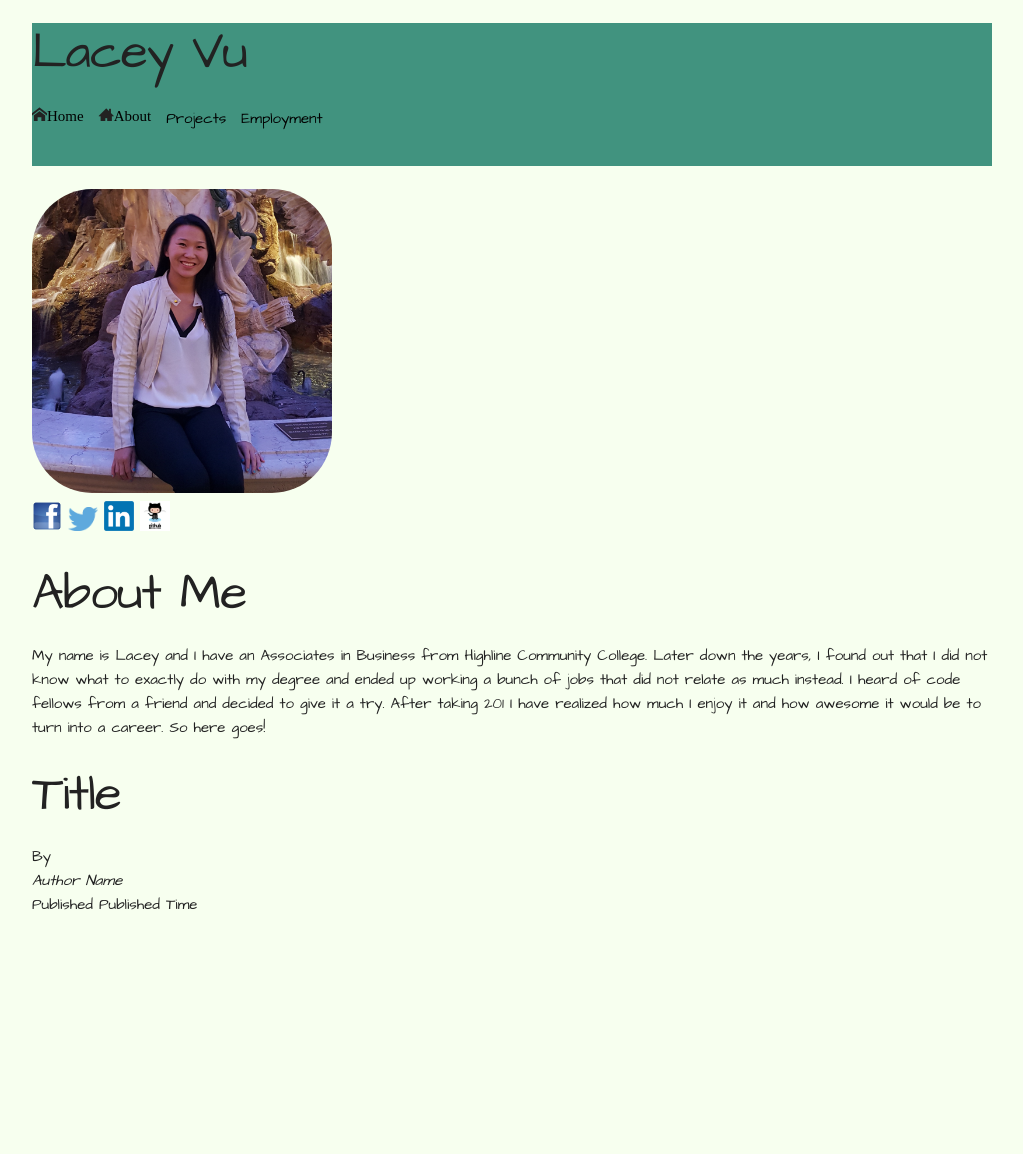
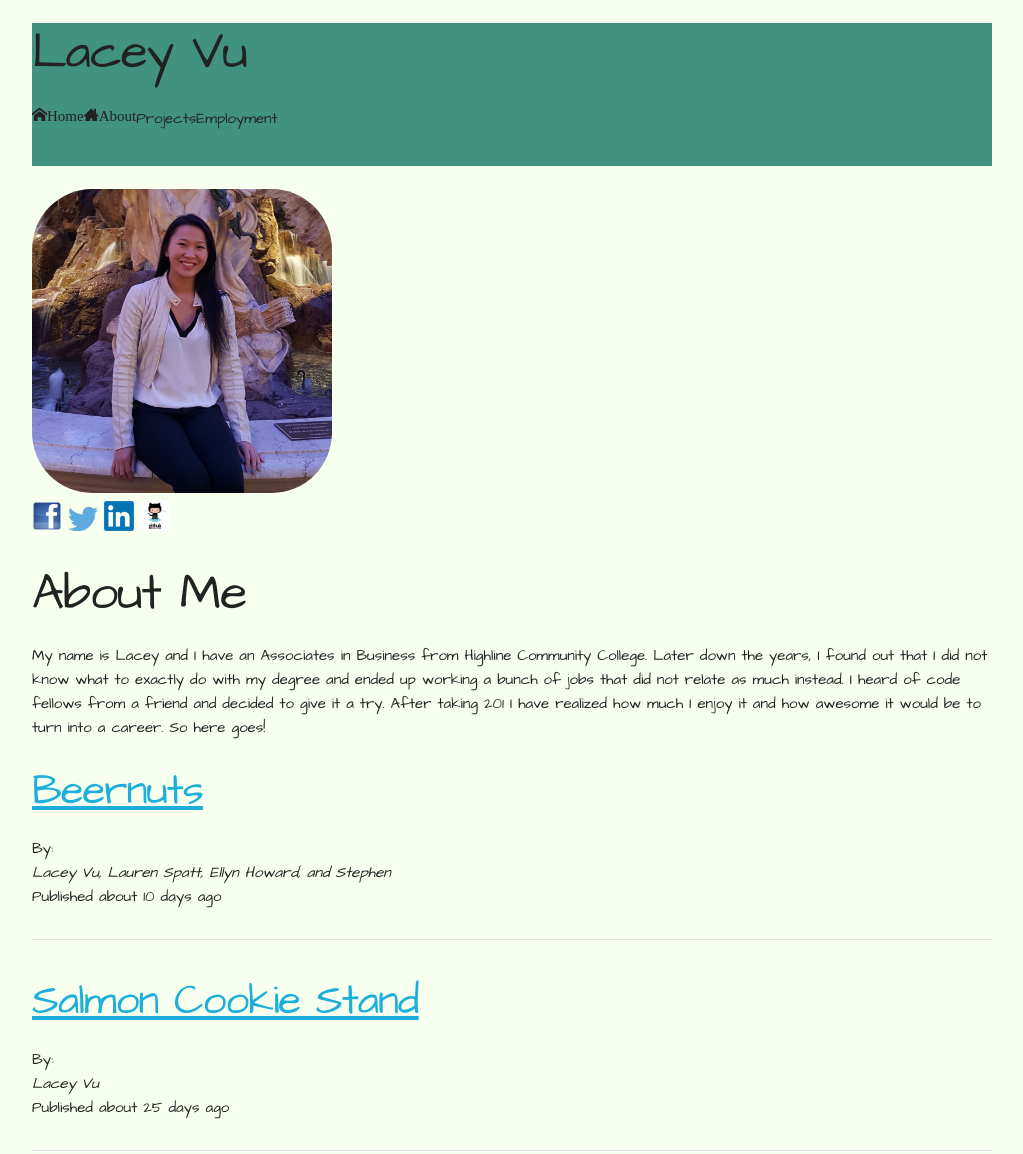
Before and after one commit to laceylin2010/code-blog, a plain HTML site: page index.html in a window 1280 px wide. Shown: the top 1154 px of the page, without its empty margins (128-1151 px from the left). Before the commit the page ends 917 px from the top, so only its background shows below. Drawn offline with Linux system fonts and the light colour scheme; files whose address does not match are found by name.

Commit message:
fixed fading in and out prob as well as adding portfolio

```diff
--- a/css/layout.css
+++ b/css/layout.css
@@ -15,6 +15,9 @@
   padding-right: 1em;
   color: black;
 }
+.template {
+  display: none;
+}
 .template2 {
   display: none;
 }
--- a/index.html
+++ b/index.html
@@ -20,10 +20,10 @@
       <h1>Lacey Vu</h1>
         <nav class='navbar' >
           <ul>
-            <li class='icon-home'><a href='#' id='mainpage'>Home</a></li>
-            <li class='icon icon-user'><a href='#' id='about-me'>About</a></li>
-            <li><a href='' class='projectlink'>Projects</a><li>
-            <li><a href='' id='employedhistory'>Employment</a></li>
+            <li class='icon-home' id='mainpage'>Home</li>
+            <li class='icon icon-user' id="about-me">About</li>
+            <li class='projectlink' id="projecthistory" >Projects</a><li>
+            <li class='employed' id='employedhistory' >Employment</li>
           </ul>
         </nav>
     </header>
@@ -44,9 +44,9 @@
       <article class='template' data-category='projects'>
         <header>
             <div class='persProj'>
-              <h1>Title</h1>
-                By <address>Author Name</address>
-                Published <time datePublished='2000-01-01'>Published Time </time>
+              <h2><a href=''>Title</a></h2>
+                By: <address class='authorname'> Author Name </address>
+                Published <time class='datetime' datePublished='2000-01-01'>Published Time </time>
             </div>
         </header>
       </article>
@@ -65,8 +65,8 @@
 
       <script src='js/jquery.js'></script>
       <script src='js/jobs.js'></script>
+      <script src='js/portfolio.js'></script>
       <script src='js/app.js'></script>
-      <script src='js/portfolio.js'></script>
 
     </div>
   </body>
--- a/js/app.js
+++ b/js/app.js
@@ -10,16 +10,15 @@ function Info (info){
 Info.prototype.toHTML = function(){
   var $newInfo = $('article.template').clone();
 
-  $newInfo.find('article.template h1').text(this.title);
-  console.log(this.title);
+  $newInfo.find('h2').html('<a href="' + this.titleUrl + '">' + this.title + '</a>');
+  // $newInfo.find('h2').text(this.title);
+  $newInfo.find('.authorname').text(this.author);
+  $newInfo.find('.datetime').text(this.publishedOn);
+  $newInfo.find('date[pubdate]').attr('title', this.publishedOn);
+  $newInfo.find('time').html('about ' + parseInt((new Date() - new Date (this.publishedOn))/60/60/24/1000) + ' days ago');
+  $newInfo.append('<hr>');
+  $newInfo.removeClass('template');
 
-  // $newInfo.find('url')this.url);
-  // $newInfo.find('author', this.author);
-  // $newInfo.find('date', this.datePublished);
-  // $newInfo.find('time[pubdate]').attr('title', this.datePublished);
-  // $newInfo.find('time').html('about ' + parseInt((new Date() - new Date (this.datePublished))/60/60/24/1000) + 'days ago');
-  // $newInfo.append('<hr>');
-  // $newInfo.removeClass('templates');
   return $newInfo;
 };
 
@@ -27,13 +26,12 @@ portfolioData.sort(function(a,b){
   return(new Date(b.publishedOn)) - (new Date(a.publishedOn));
 });
 
-porfolioData.forEach(function(ele){
+portfolioData.forEach(function(ele){
   portfolio.push(new Info(ele));
 });
 
 portfolio.forEach(function(b){
   $('#portfolio').append(b.toHTML());
-
 });
 
 
@@ -50,7 +48,7 @@ Jobs.prototype.toHTML = function () {
   var $newJob = $('article.template2').clone();
 
   $newJob.find('h2').text(this.jobTitle);
-  console.log(this.jobTitle);
+  // console.log(this.jobTitle);
   $newJob.find('.company').text(this.company);
   $newJob.find('.employedDates').text(this.datesWorked);
   $newJob.find('.jobdescription').text(this.jobDescript);
@@ -60,23 +58,25 @@ Jobs.prototype.toHTML = function () {
   return $newJob;
 };
 
- jobData.forEach(function(ele){
+jobData.forEach(function(ele){
   careers.push(new Jobs(ele));
 });
 
 careers.forEach(function(a){
-  console.log(a.toHTML());
+  // console.log(a.toHTML());
   $('#employment').append(a.toHTML());
 });
 
 $('#about-me').on('click', function(){
-  $('section.jobhistory').fadeOut();
-  $('section.bio').fadeIn();
+  $('.jobhistory').fadeOut('fast', function() {
+    $('.bio').fadeIn('fast');
+  });
 });
 
 $('#employedhistory').on('click', function(){
-  $('section.bio').fadeOut();
-  $('section.jobhistory').fadeIn();
+  $('.bio').fadeOut('fast', function() {
+    $('.jobhistory').fadeIn('fast');
+  });
 });
 
 $('#mainpage').on('click', function(){
```
Also changed, not shown: 1 other file.
